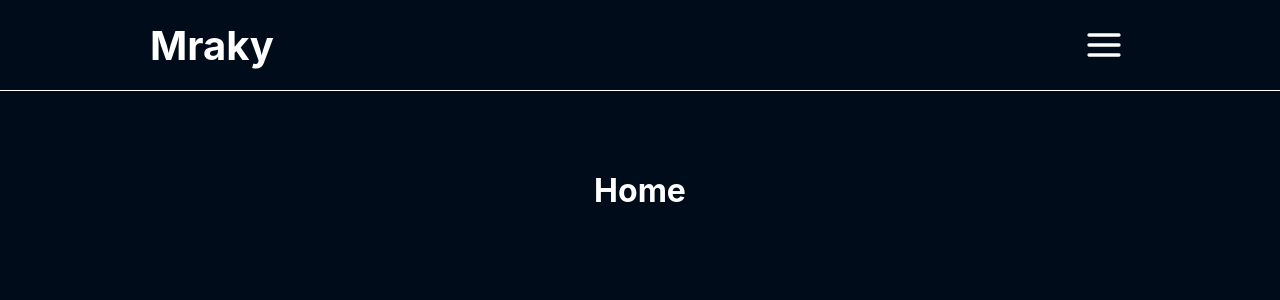
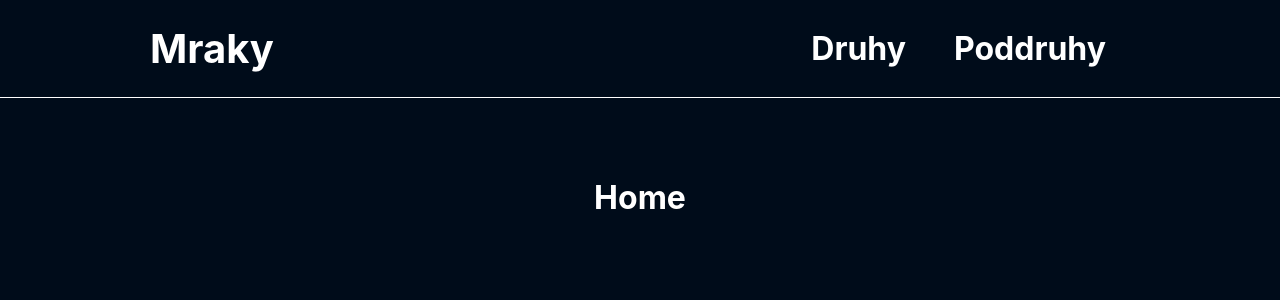
Before and after one commit to petrfiedler/mraky.eu, a React (Create React App) app: page / in a window 1280 px wide. Shown: the top 300 px of the page. Built offline with nearby package versions, Linux system fonts and the light colour scheme.

Commit message:
routing: Create desktop navbar.

```diff
--- a/src/components/Navbar.js
+++ b/src/components/Navbar.js
@@ -3,6 +3,7 @@ import { Link } from "react-router-dom";
 import styled from "styled-components";
 import { FiMenu } from "react-icons/fi";
 import { useSidebarContext } from "../context/sidebarContext";
+import { navLinks } from "../constants/navLinks";
 
 const Navbar = () => {
     const { showSidebar } = useSidebarContext();
@@ -16,6 +17,15 @@ const Navbar = () => {
                 <button onClick={showSidebar}>
                     <FiMenu />
                 </button>
+                <ul>
+                    {navLinks.map((navLink) => {
+                        return (
+                            <li key={navLink.id}>
+                                <Link to={navLink.to}>{navLink.label}</Link>
+                            </li>
+                        );
+                    })}
+                </ul>
             </div>
         </Wrapper>
     );
@@ -41,6 +51,7 @@ const Wrapper = styled.nav`
         h1 {
             margin: 0;
             font-size: 2.5rem;
+            margin: 1.5rem 0;
         }
 
         button {
@@ -52,6 +63,9 @@ const Wrapper = styled.nav`
             display: flex;
             align-items: center;
             cursor: pointer;
+            @media (min-width: 980px) {
+                display: none;
+            }
         }
 
         button > svg {
@@ -64,6 +78,25 @@ const Wrapper = styled.nav`
             background-color: hsla(0, 0%, var(--lightness2), 50%);
             outline: 0.3rem solid hsla(0, 0%, var(--lightness2), 50%);
         }
+
+        ul {
+            list-style: none;
+            margin: 0;
+            padding: 0;
+            display: none;
+            @media (min-width: 980px) {
+                display: flex;
+            }
+
+            li {
+                margin: 1.5rem;
+                font-size: 2rem;
+                font-weight: bold;
+                a:hover {
+                    color: var(--clr2);
+                }
+            }
+        }
     }
 `;
 
```
